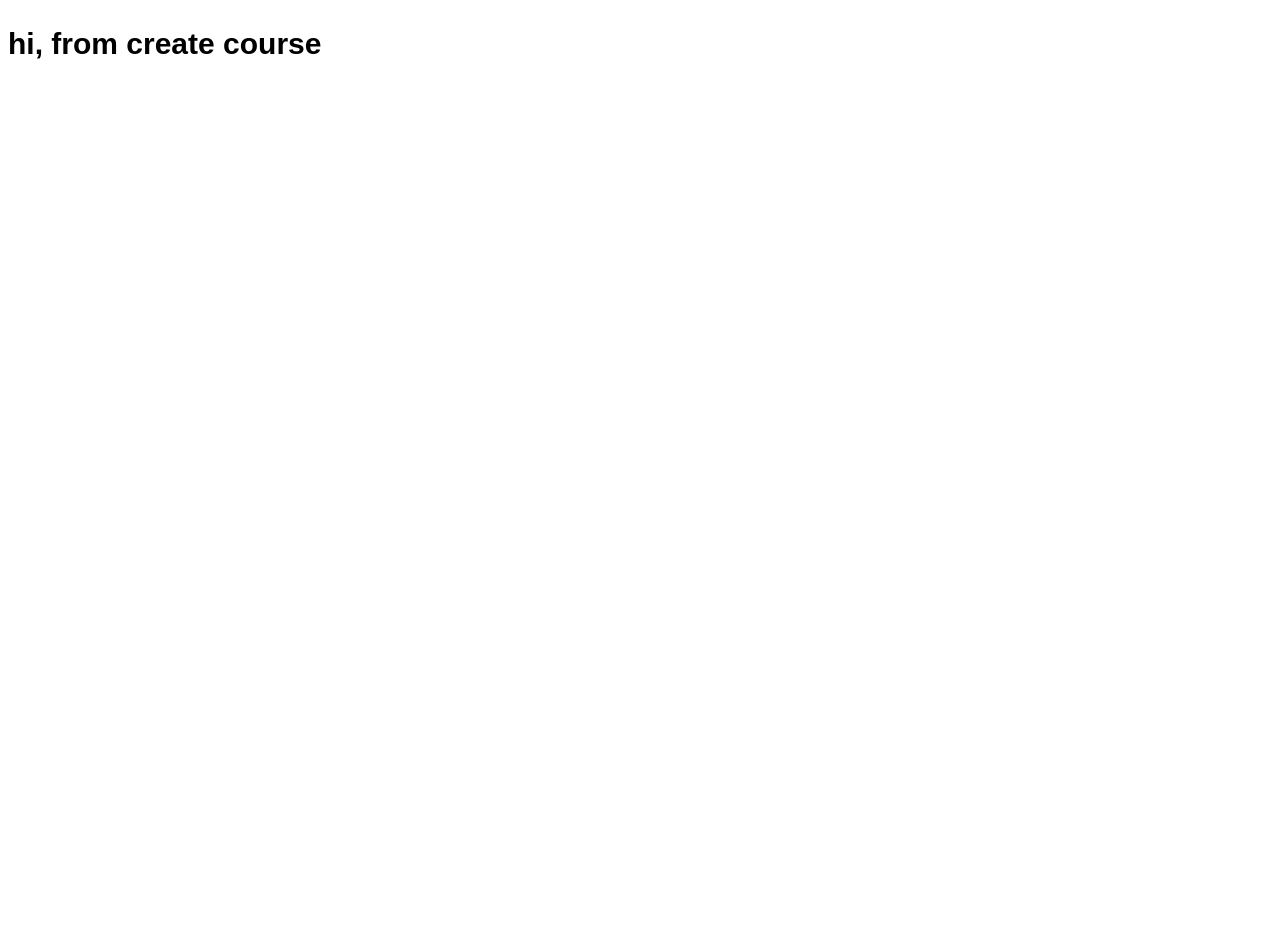
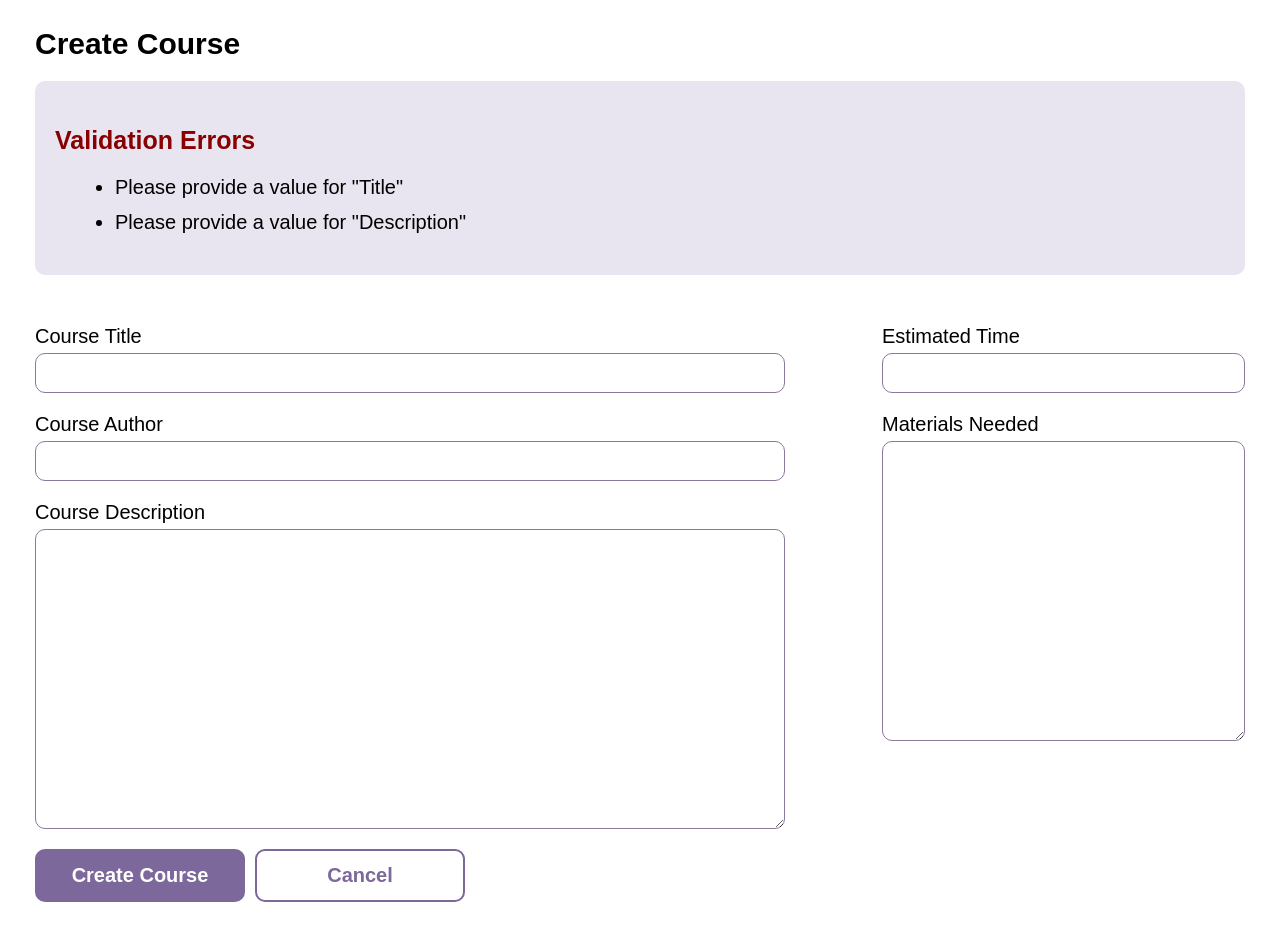
Before and after one commit to LuCAN7/techdegree-project-10, a React (Create React App) app in the folder client/: page /create in a window 1280 px wide. Shown: the part 160-1100 px from the top of the page. Before the commit the page ends 800 px from the top, so only its background shows below. Built offline with nearby package versions, Linux system fonts and the light colour scheme; no server answers.

Commit message:
change the / Link to create course to correct route

```diff
--- a/client/src/components/Courses.js
+++ b/client/src/components/Courses.js
@@ -23,10 +23,7 @@ const Courses = () => {
               </Link>
             );
           })}
-          <Link
-            className='course--module course--add--module'
-            to='/create-course'
-          >
+          <Link className='course--module course--add--module' to='/create'>
             <span className='course--add--title'>
               <svg
                 version='1.1'
--- a/client/src/components/CreateCourse.js
+++ b/client/src/components/CreateCourse.js
@@ -2,10 +2,68 @@ import React from 'react';
 import { Link } from 'react-router-dom';
 
 const CreateCourse = () => {
+  const handleUpdate = (e) => {
+    e.preventDefault();
+    console.log(e.target);
+  };
   return (
-    <div>
-      <h2>hi, from create course</h2>
-    </div>
+    <main>
+      <div className='wrap'>
+        <h2>Create Course</h2>
+        <div className='validation--errors'>
+          <h3>Validation Errors</h3>
+          <ul>
+            <li>Please provide a value for "Title"</li>
+            <li>Please provide a value for "Description"</li>
+          </ul>
+        </div>
+        <form>
+          <div className='main--flex'>
+            <div>
+              <label HtmlFor='courseTitle'>Course Title</label>
+              <input
+                id='courseTitle'
+                name='courseTitle'
+                type='text'
+                // value={title}
+              />
+
+              <label HtmlFor='courseAuthor'>Course Author</label>
+              <input
+                id='courseAuthor'
+                name='courseAuthor'
+                type='text'
+                // value={author}
+              />
+
+              <label HtmlFor='courseDescription'>Course Description</label>
+              <textarea
+                id='courseDescription'
+                name='courseDescription'
+              ></textarea>
+            </div>
+            <div>
+              <label HtmlFor='estimatedTime'>Estimated Time</label>
+              <input
+                id='estimatedTime'
+                name='estimatedTime'
+                type='text'
+                // value={estimate}
+              />
+
+              <label HtmlFor='materialsNeeded'>Materials Needed</label>
+              <textarea id='materialsNeeded' name='materialsNeeded'></textarea>
+            </div>
+          </div>
+          <button className='button' type='submit'>
+            Create Course
+          </button>
+          <button className='button button-secondary' onClick={handleUpdate}>
+            Cancel
+          </button>
+        </form>
+      </div>
+    </main>
   );
 };
 
```
